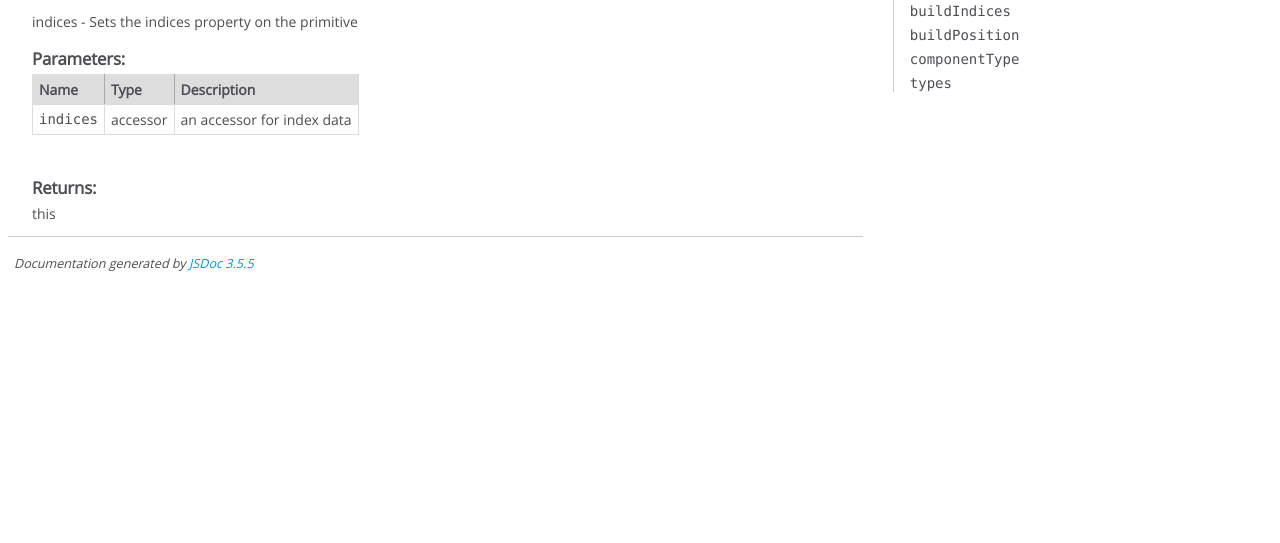
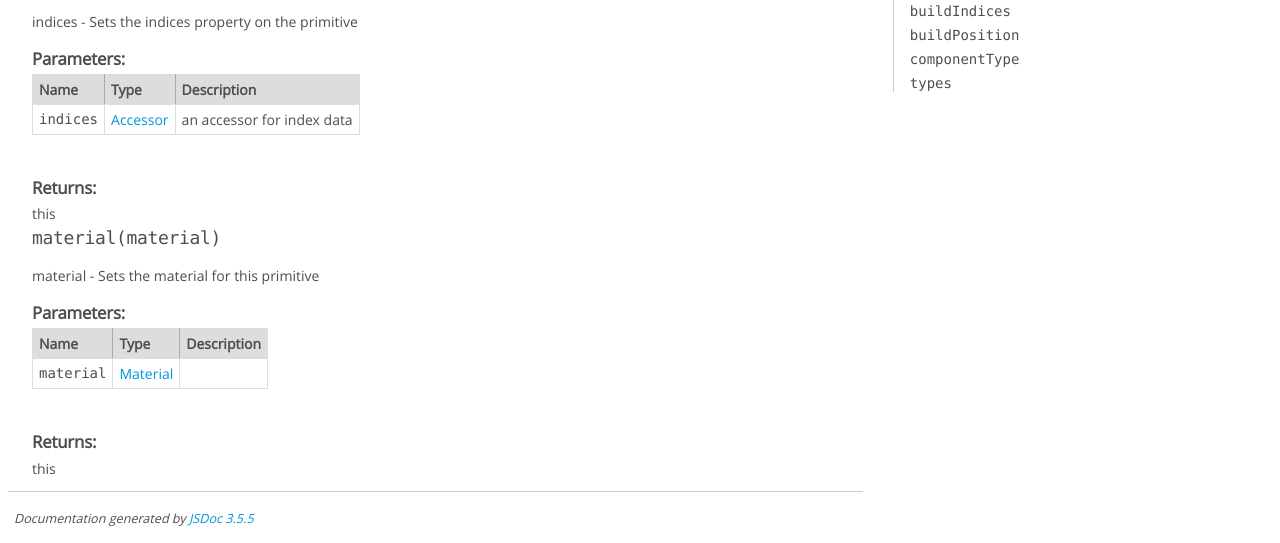
Before and after one commit to dpisani/gltf-builder, a website: page docs/Primitive.html in a window 1280 px wide. Shown: the part 385-928 px from the top of the page. Before the commit the page ends 800 px from the top, so only its background shows below. Drawn offline with Linux system fonts and the light colour scheme.

Commit message:
Add material property to primitive

```diff
--- a/docs/Primitive.html
+++ b/docs/Primitive.html
@@ -189,7 +189,7 @@
             <td class="type">
 
 
-<span class="param-type">accessor</span>
+<span class="param-type"><a href="Accessor.html">Accessor</a></span>
 
 
 
@@ -200,6 +200,146 @@
 
 
             <td class="description last">an accessor for index data</td>
+        </tr>
+
+
+    </tbody>
+</table>
+
+
+
+
+
+
+<dl class="details">
+
+
+
+
+
+
+
+
+
+
+
+
+
+
+
+
+
+
+
+
+
+
+
+
+
+
+
+
+
+
+
+
+</dl>
+
+
+
+
+
+
+
+
+
+
+
+
+
+<h5>Returns:</h5>
+
+
+<div class="param-desc">
+    this
+</div>
+
+
+
+
+
+
+
+
+
+
+
+
+
+
+
+    <h4 class="name" id="material"><span class="type-signature"></span>material<span class="signature">(material)</span><span class="type-signature"></span></h4>
+
+
+
+
+
+
+<div class="description">
+    material - Sets the material for this primitive
+</div>
+
+
+
+
+
+
+
+
+
+    <h5>Parameters:</h5>
+
+
+<table class="params">
+    <thead>
+    <tr>
+
+        <th>Name</th>
+
+
+        <th>Type</th>
+
+
+
+
+
+        <th class="last">Description</th>
+    </tr>
+    </thead>
+
+    <tbody>
+
+
+        <tr>
+
+                <td class="name"><code>material</code></td>
+
+
+            <td class="type">
+
+
+<span class="param-type"><a href="Material.html">Material</a></span>
+
+
+
+            </td>
+
+
+
+
+
+            <td class="description last"></td>
         </tr>
 
 
```
Also changed, not shown: src/components/primitive/index.js (+16 -2 lines), src/components/primitive/test.js (+19 -0 lines).
